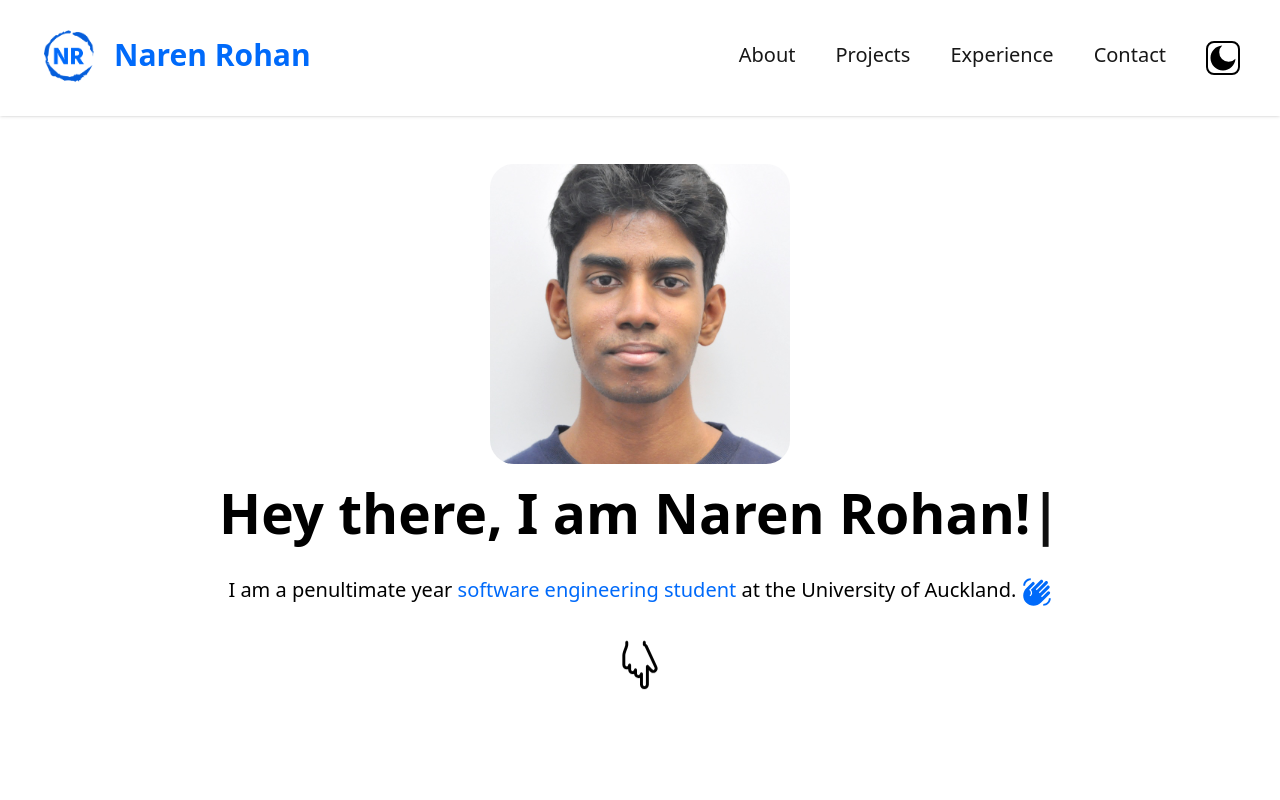
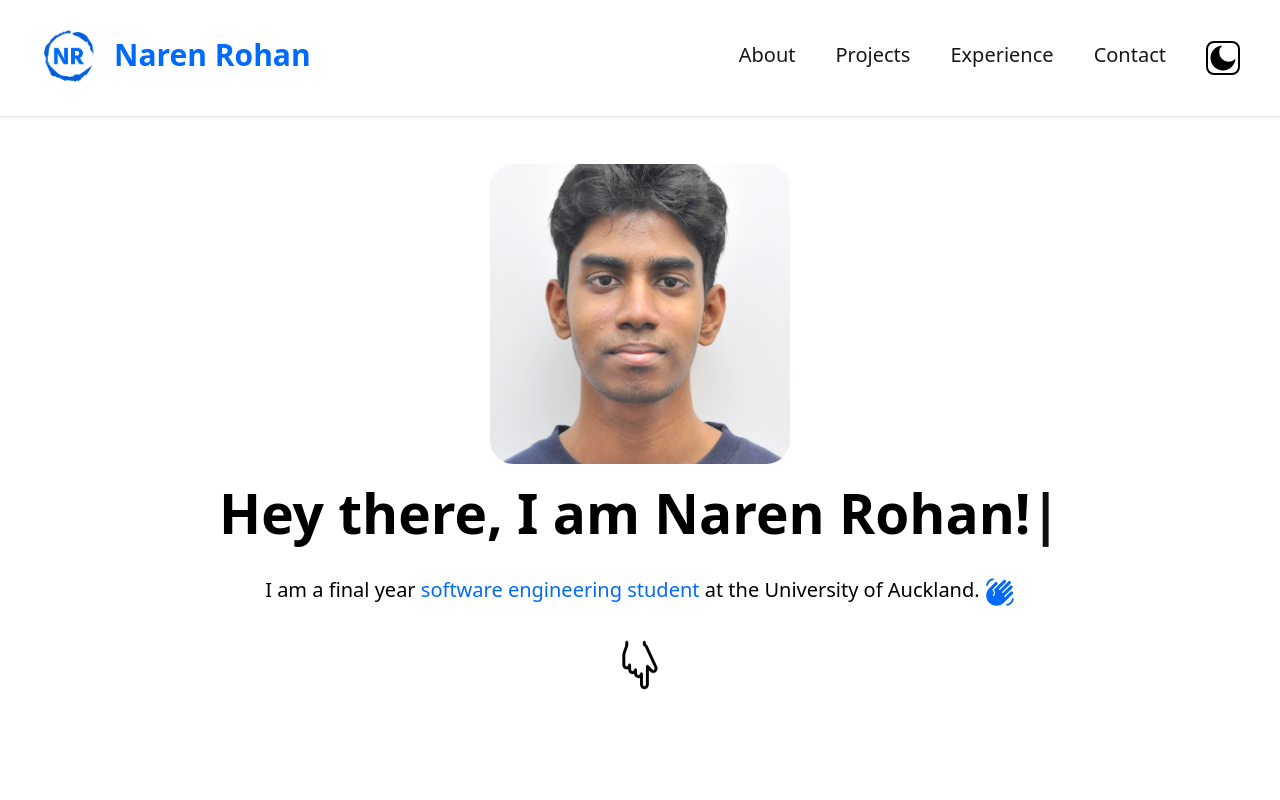
Before and after one commit to nroh555/Personal_Portfolio, a Next.js app: page / in a window 1280 px wide. Shown: the top 800 px of the page. Built offline with nearby package versions, Linux system fonts and the light colour scheme; no server answers.

Commit message:
Changed the hero section

```diff
--- a/components/Hero.tsx
+++ b/components/Hero.tsx
@@ -2,13 +2,13 @@
 import React from "react";
 import Image from "next/image";
 import { Link } from "react-scroll";
-import {TfiHandPointDown} from "react-icons/tfi"
-import{MdWavingHand} from "react-icons/md"
-import Typed from "react-typed"
+import { TfiHandPointDown } from "react-icons/tfi";
+import { MdWavingHand } from "react-icons/md";
+import Typed from "react-typed";
 
 const Hero = () => {
   return (
-    <section className = "pt-1" id="home">
+    <section className="pt-1" id="home">
       <div className="my-20 py-20 flex flex-col text-center items-center justify-center">
         <div>
           <Image
@@ -21,23 +21,28 @@ const Hero = () => {
         </div>
         <div>
           <Typed
-             className="font-semibold lg:text-[55px] sm:text-[50px] xs:text-[40px] text-[30px] lg:leading-[98px] mt-2"
-             strings={["Hey there, I am Naren Rohan!"]}
-             typeSpeed={40}
-            />
-          <p className= "font-medium lg:text-[20px] sm:text-[20px] xs:text-[20px] text-[16px] lg:leading-[40px] mt-2">
-            I am a penultimate year <span className = "text-[#006AFA]">software engineering student </span> at the University of Auckland. <span><MdWavingHand className = "text-[#006AFA] inline-block" size = {30}></MdWavingHand></span>
+            className="font-semibold lg:text-[55px] sm:text-[50px] xs:text-[40px] text-[30px] lg:leading-[98px] mt-2"
+            strings={["Hey there, I am Naren Rohan!"]}
+            typeSpeed={40}
+          />
+          <p className="font-medium lg:text-[20px] sm:text-[20px] xs:text-[20px] text-[16px] lg:leading-[40px] mt-2">
+            I am a final year{" "}
+            <span className="text-[#006AFA]">
+              software engineering student{" "}
+            </span>{" "}
+            at the University of Auckland.{" "}
+            <span>
+              <MdWavingHand
+                className="text-[#006AFA] inline-block"
+                size={30}
+              ></MdWavingHand>
+            </span>
           </p>
         </div>
         <div className="flex flex-row justify-center mt-10">
-            <Link
-               to = "about"
-               activeClass="active"
-               smooth = {true}
-               duration={400}
-            >
-                <TfiHandPointDown className = "animate-bounce" size = {50}/>
-            </Link>
+          <Link to="about" activeClass="active" smooth={true} duration={400}>
+            <TfiHandPointDown className="animate-bounce" size={50} />
+          </Link>
         </div>
       </div>
     </section>
```
Also changed, not shown: public/tech/next.png (added).
